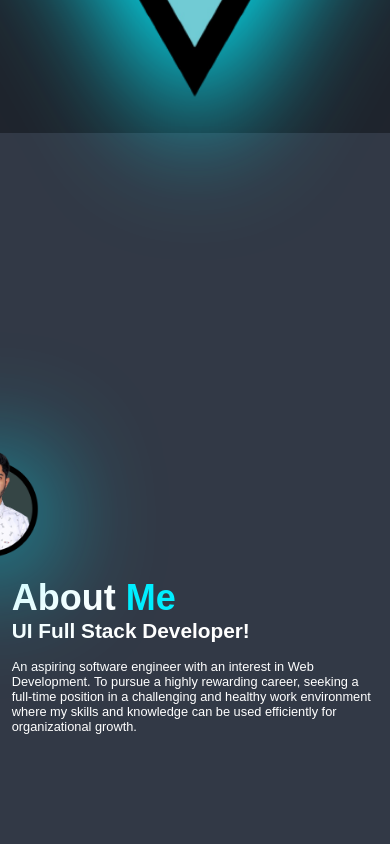
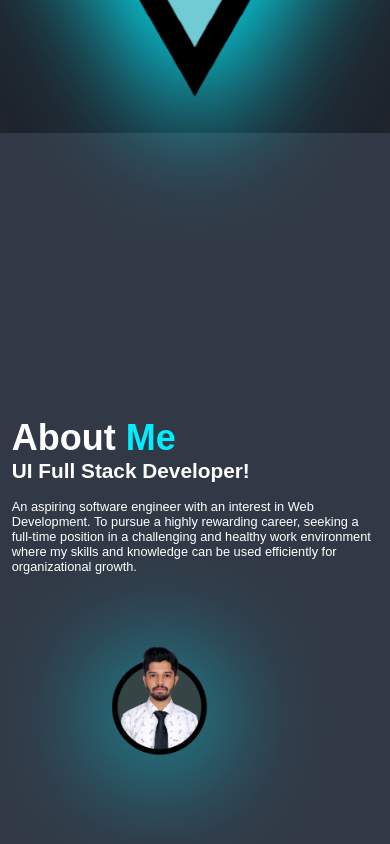
Before and after one commit to sourabhdiwanji/portfolio, a website: page public/index.html in a window 390 px wide. Shown: the part 820-1664 px from the top of the page. Drawn offline with nearby package versions, Linux system fonts and the light colour scheme.

Commit message:
initial commit

```diff
--- a/public/style.css
+++ b/public/style.css
@@ -409,10 +409,10 @@ span{
 
     }
     .about{
-        flex-direction: column;
+        flex-direction: column-reverse;
     }
     .about-img{
-        width: 60vh;
+        width: 20vh;
         margin-top: 4rem;
     }
     .skill h2{
```
